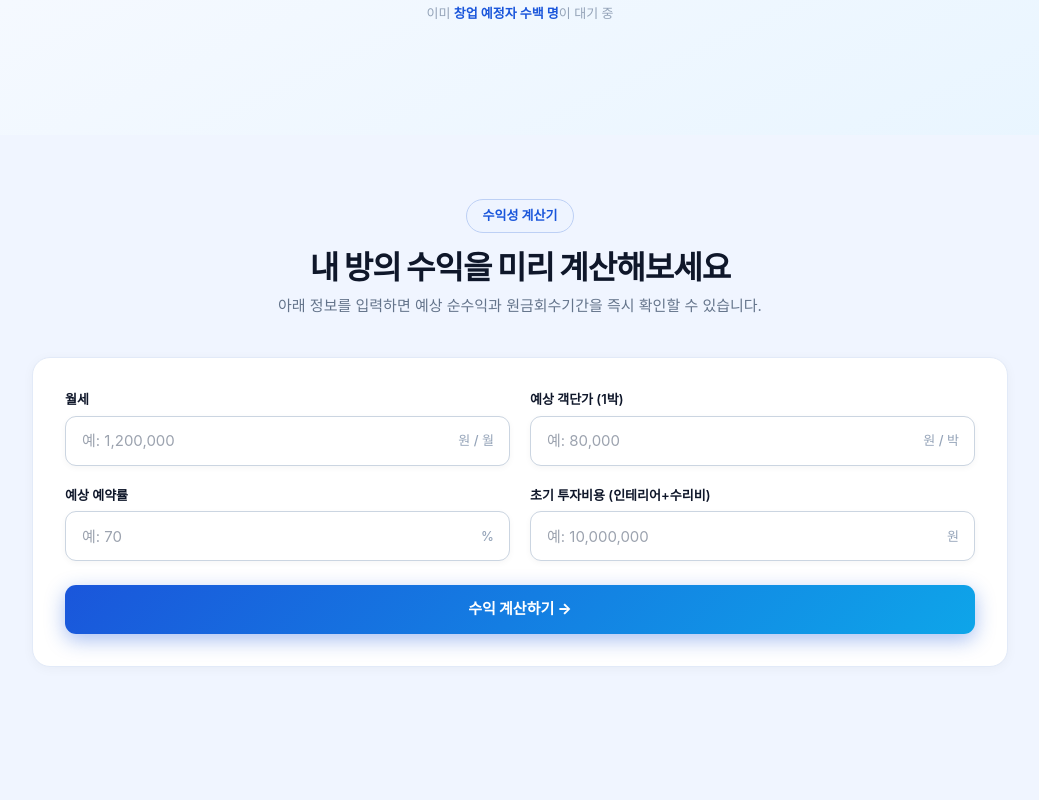
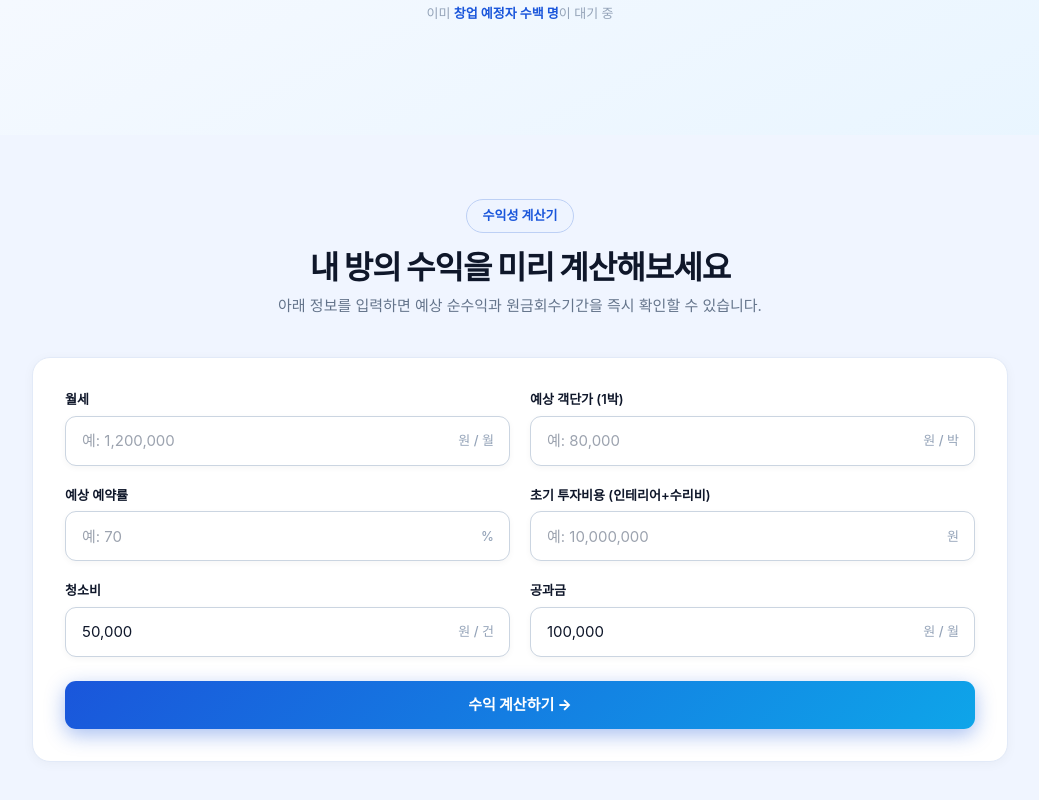
Before and after one commit to seojeongbin/bangjeongsik, a Next.js app: page / in a window 1280 px wide. Shown: the part 560-1360 px from the top of the page, without its empty margins (120-1159 px from the left). Before the commit the page ends 1291 px from the top, so only its background shows below. Built offline with nearby package versions, Linux system fonts and the light colour scheme; a web font is replaced by a local one.

Commit message:
feat: 청소비/공과금 사용자 직접 입력 기능 추가

```diff
--- a/src/components/simulator/MonthlyLedger.tsx
+++ b/src/components/simulator/MonthlyLedger.tsx
@@ -3,6 +3,8 @@ interface Props {
   nightlyRate: number
   occupancyRate: number
   initialInvestment: number
+  cleaningCostPerBooking: number
+  utilityCostPerMonth: number
 }
 
 function fmt(n: number) {
@@ -14,11 +16,13 @@ export default function MonthlyLedger({
   nightlyRate,
   occupancyRate,
   initialInvestment,
+  cleaningCostPerBooking,
+  utilityCostPerMonth,
 }: Props) {
   const bookingsPerMonth = (occupancyRate / 100) * 30
   const monthlyRevenue = nightlyRate * (occupancyRate / 100) * 30
-  const cleaningCost = bookingsPerMonth * 50000
-  const electricityCost = 100000
+  const cleaningCost = bookingsPerMonth * cleaningCostPerBooking
+  const electricityCost = utilityCostPerMonth
   const tax = Math.round(monthlyRevenue * 0.033)
   const netIncome = Math.round(
     monthlyRevenue - monthlyRent - cleaningCost - electricityCost - tax
--- a/src/components/simulator/SimulatorSection.tsx
+++ b/src/components/simulator/SimulatorSection.tsx
@@ -9,6 +9,8 @@ interface FormValues {
   nightlyRate: string
   occupancyRate: string
   initialInvestment: string
+  cleaningCostPerBooking: string
+  utilityCostPerMonth: string
 }
 
 function toRaw(val: string) {
@@ -26,6 +28,8 @@ export default function SimulatorSection() {
     nightlyRate: "",
     occupancyRate: "",
     initialInvestment: "",
+    cleaningCostPerBooking: "50000",
+    utilityCostPerMonth: "100000",
   })
   const [result, setResult] = useState<CalcResult | null>(null)
 
@@ -41,10 +45,12 @@ export default function SimulatorSection() {
 
     if (!rent || !rate || !occ || !invest) return
 
+    const cleaningPerBooking = Number(form.cleaningCostPerBooking)
+    const utilityPerMonth = Number(form.utilityCostPerMonth)
     const bookingsPerMonth = (occ / 100) * 30
     const monthlyRevenue = rate * (occ / 100) * 30
-    const cleaningCost = bookingsPerMonth * 50000
-    const electricityCost = 100000
+    const cleaningCost = bookingsPerMonth * cleaningPerBooking
+    const electricityCost = utilityPerMonth
     const monthlyProfit = monthlyRevenue - rent - cleaningCost - electricityCost
     const roi = invest > 0 ? (monthlyProfit / invest) * 100 : 0
     const paybackMonths =
@@ -116,6 +122,20 @@ export default function SimulatorSection() {
               value={toDisplay(form.initialInvestment)}
               onChange={(v) => handleChange("initialInvestment", v)}
             />
+            <InputField
+              label="청소비"
+              placeholder="예: 50,000"
+              suffix="원 / 건"
+              value={toDisplay(form.cleaningCostPerBooking)}
+              onChange={(v) => handleChange("cleaningCostPerBooking", v)}
+            />
+            <InputField
+              label="공과금"
+              placeholder="예: 100,000"
+              suffix="원 / 월"
+              value={toDisplay(form.utilityCostPerMonth)}
+              onChange={(v) => handleChange("utilityCostPerMonth", v)}
+            />
           </div>
 
           <button
@@ -140,6 +160,8 @@ export default function SimulatorSection() {
               nightlyRate={Number(form.nightlyRate)}
               occupancyRate={Number(form.occupancyRate)}
               initialInvestment={Number(form.initialInvestment)}
+              cleaningCostPerBooking={Number(form.cleaningCostPerBooking)}
+              utilityCostPerMonth={Number(form.utilityCostPerMonth)}
             />
 
             {/* 면책문구 */}
@@ -148,9 +170,9 @@ export default function SimulatorSection() {
               style={{ borderLeft: "3px solid #93C5FD" }}
             >
               본 시뮬레이션은 사용자 입력값 기반의 추정치이며, 실제 수익과
-              다를 수 있습니다. 청소비는 건당 5만원, 전기세는 월 10만원,
-              세금은 매출의 3.3%로 추정하였으며 실제 운영 환경에 따라 달라질
-              수 있습니다. 최종 판단은 전문가에게 확인하시기 바랍니다.
+              다를 수 있습니다. 세금은 매출의 3.3%로 추정하였으며 실제 운영
+              환경에 따라 달라질 수 있습니다. 최종 판단은 전문가에게 확인하시기
+              바랍니다.
             </div>
 
             {/* 하단 CTA */}
```
